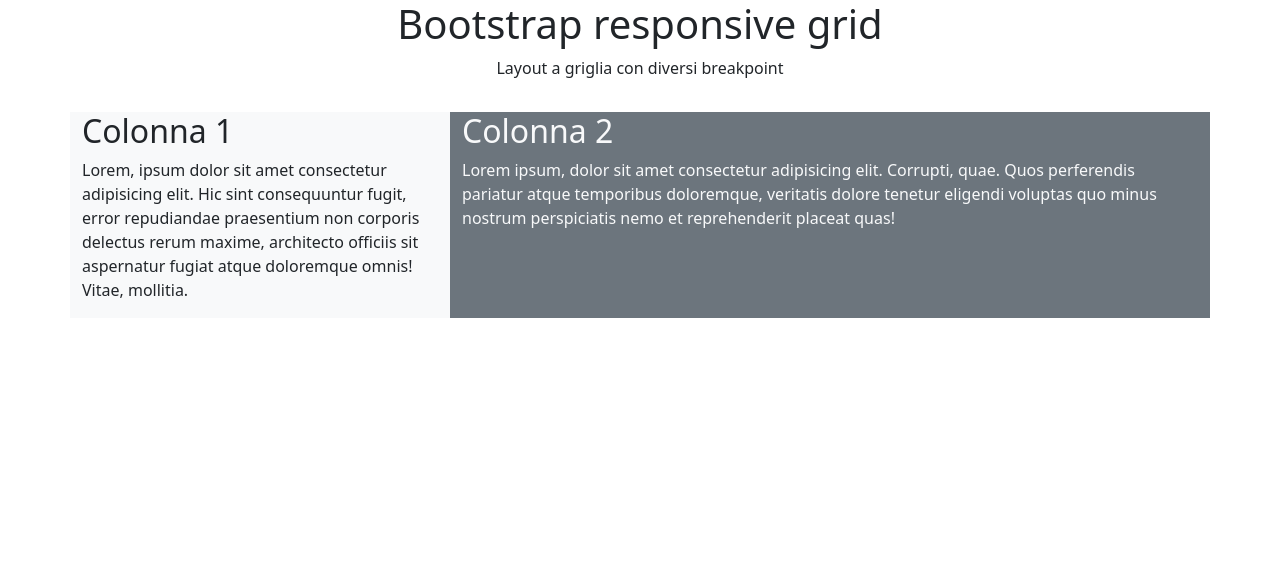
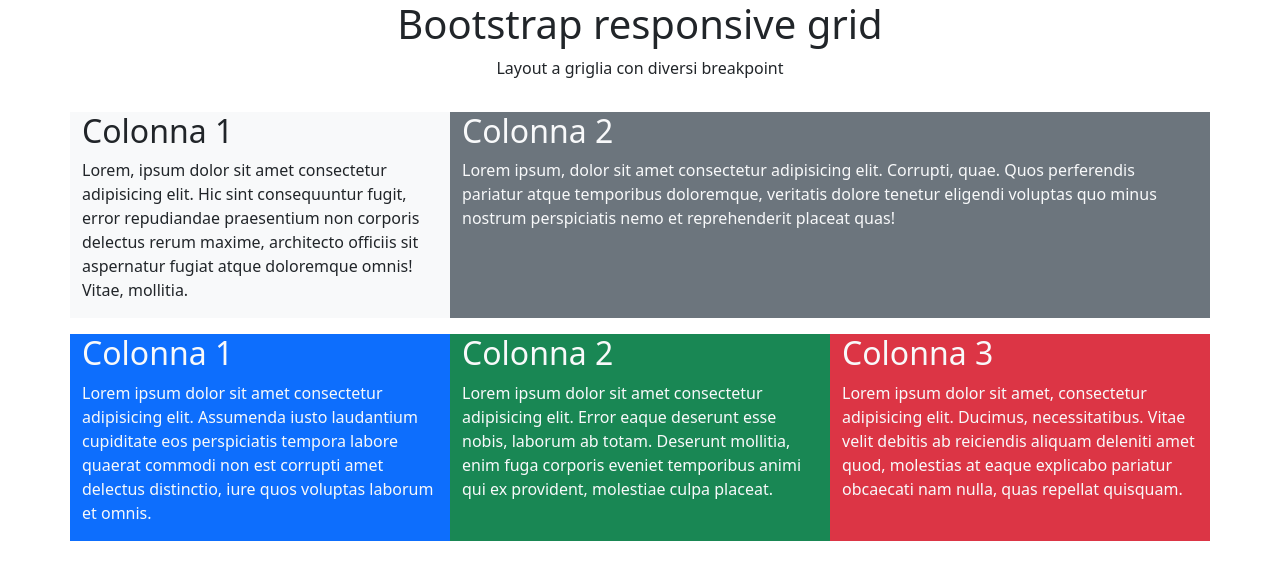
Before and after one commit to lisadelladucata/htmlcss-bootstrap-layout, a plain HTML site: page index.html in a window 1280 px wide. Drawn offline with nearby package versions, Linux system fonts and the light colour scheme.

Commit message:
feat: add second row

```diff
--- a/index.html
+++ b/index.html
@@ -22,6 +22,20 @@
             <p>Lorem ipsum, dolor sit amet consectetur adipisicing elit. Corrupti, quae. Quos perferendis pariatur atque temporibus doloremque, veritatis dolore tenetur eligendi voluptas quo minus nostrum perspiciatis nemo et reprehenderit placeat quas!</p>
           </div>
         </div>
+        <div class="row pt-3">
+            <div class=" col-6 col-md-4 bg-primary text-light">
+                <h2>Colonna 1</h2>
+                <p>Lorem ipsum dolor sit amet consectetur adipisicing elit. Assumenda iusto laudantium cupiditate eos perspiciatis tempora labore quaerat commodi non est corrupti amet delectus distinctio, iure quos voluptas laborum et omnis.</p>
+            </div>
+            <div class="col-6 col-md-4 bg-success text-light">
+                <h2>Colonna 2</h2>
+                <p>Lorem ipsum dolor sit amet consectetur adipisicing elit. Error eaque deserunt esse nobis, laborum ab totam. Deserunt mollitia, enim fuga corporis eveniet temporibus animi qui ex provident, molestiae culpa placeat.</p>
+            </div>
+            <div class="col- col-md-4 bg-danger text-light ">
+                <h2>Colonna 3</h2>
+                <p>Lorem ipsum dolor sit amet, consectetur adipisicing elit. Ducimus, necessitatibus. Vitae velit debitis ab reiciendis aliquam deleniti amet quod, molestias at eaque explicabo pariatur obcaecati nam nulla, quas repellat quisquam.</p>
+            </div>
+        </div>
     </div>
 </body>
 </html>
```
